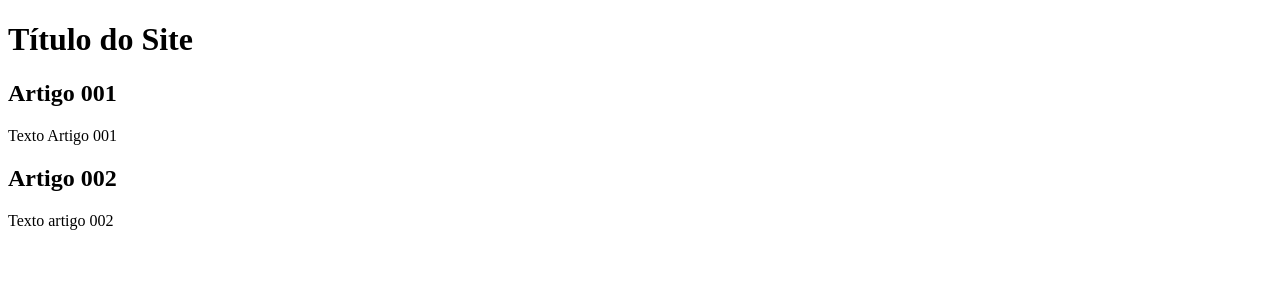
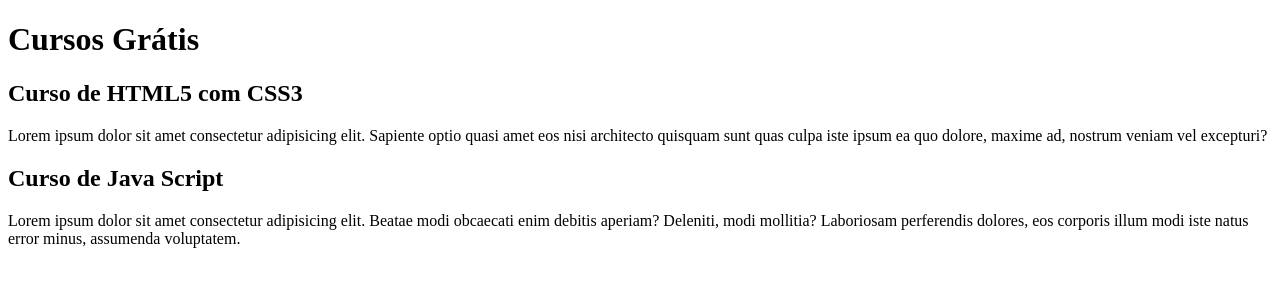
Before and after one commit to ElessandraBueno/projeto-site, a plain HTML site: page index.html in a window 1280 px wide. Drawn offline with Linux system fonts and the light colour scheme.

Commit message:
comecei a escrever conteudo

```diff
--- a/index.html
+++ b/index.html
@@ -8,15 +8,15 @@
 <body>
     <main>
         <header>
-            <h1>Título do Site</h1>
+            <h1>Cursos Grátis</h1>
         </header>
         <article>
-            <h2>Artigo 001</h2>
-            <p>Texto Artigo 001</p>
+            <h2>Curso de HTML5 com CSS3</h2>
+            <p>Lorem ipsum dolor sit amet consectetur adipisicing elit. Sapiente optio quasi amet eos nisi architecto quisquam sunt quas culpa iste ipsum ea quo dolore, maxime ad, nostrum veniam vel excepturi?</p>
         </article>
         <article>
-            <h2>Artigo 002</h2>
-            <p>Texto artigo 002</p>
+            <h2>Curso de Java Script</h2>
+            <p>Lorem ipsum dolor sit amet consectetur adipisicing elit. Beatae modi obcaecati enim debitis aperiam? Deleniti, modi mollitia? Laboriosam perferendis dolores, eos corporis illum modi iste natus error minus, assumenda voluptatem.</p>
         </article>
     </main>
 </body>
```
